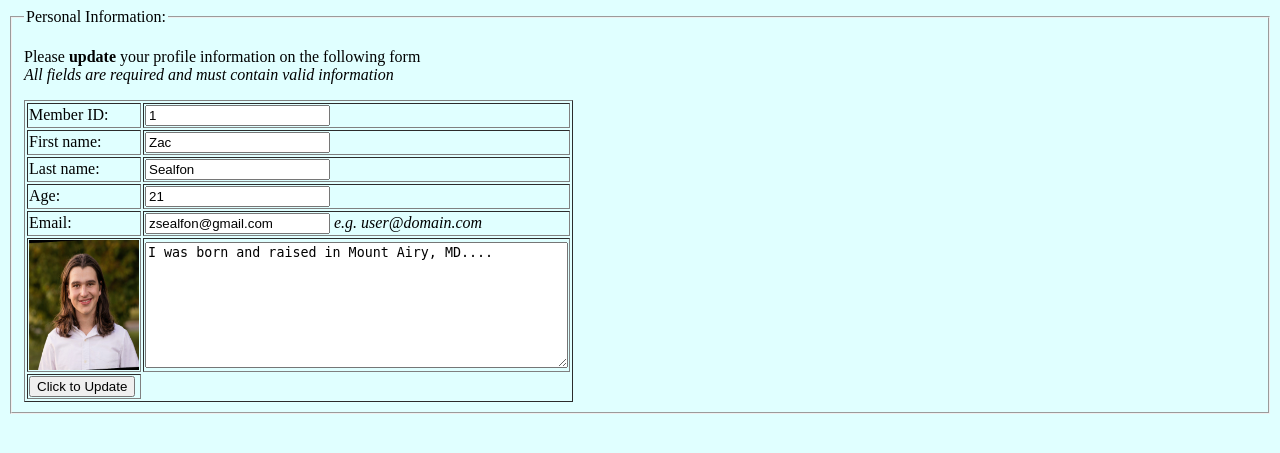
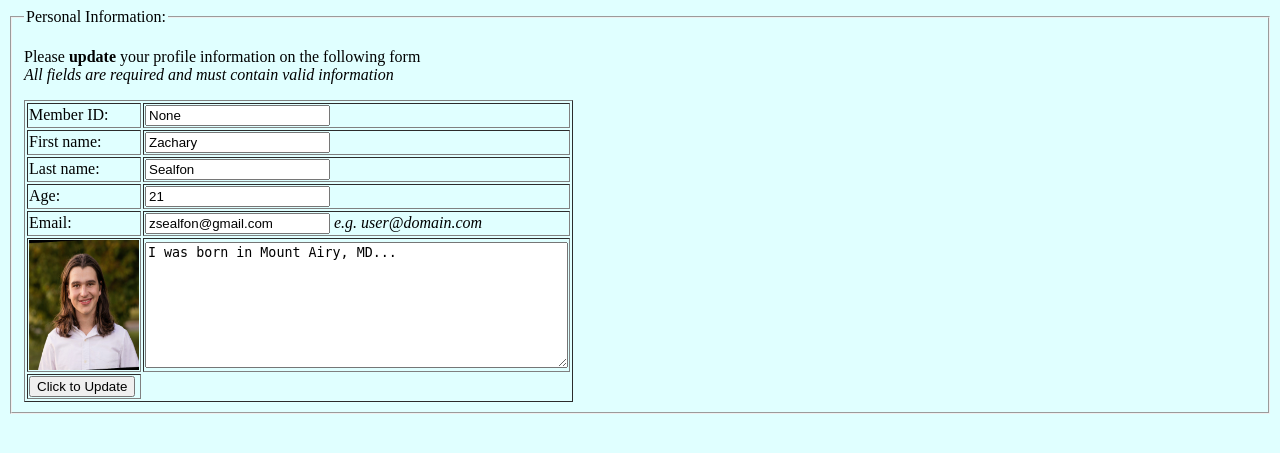
Before and after one commit to sealfonzachary/ISAT340_Final-Exam-Mini-Project-Flask-HTML-Python-and-SQLite, a Flask app: page /info in a window 1280 px wide. Shown: the top 453 px of the page. Run offline with Flask 3, Linux system fonts and the light colour scheme; data comes from the database, SQL or seed files in the repository.

Commit message:
Add files via upload
updated

```diff
--- a/templates/profile.htm
+++ b/templates/profile.htm
@@ -17,28 +17,28 @@
 	<tr>
 
 		<td>Member ID:</td>
-		<td><input type="text" name="memberID" value = "1"></td>
+		<td><input type="text" name="memberID" value = "{{memberID}}" readonly /></td>
 	</tr>
 	<tr>
 
 		<td>First name:</td>
-		<td><input type="text" name="firstname" value = "Zac"></td>
+		<td><input type="text" name="firstname" value = "{{firstname}}"></td>
 	</tr>
 	<tr>
 		<td>Last name:</td>
-		<td><input type="text" name="lastname" value = "Sealfon"></td>
+		<td><input type="text" name="lastname" value = "{{lastname}}"></td>
 	</tr>
 	<tr>
 		<td>Age:</td>
-		<td><input type="text" name="age" value = "21"></td>
+		<td><input type="text" name="age" value = "{{age}}"></td>
 	</tr>
 	<tr>
 		<td>Email:</td>
-		<td><input type="text" name="email" value = "zsealfon@gmail.com" ><i>    e.g. user@domain.com</i></td>
+		<td><input type="text" name="email" value = "{{email}}" ><i>    e.g. user@domain.com</i></td>
 	</tr>
 	<tr>
 		<td><img src="{{ url_for('static', filename='headshot.jpeg') }}" width="110" height="130"></td>
-		<td><textarea name="bio" rows="8" cols="50">I was born and raised in Mount Airy, MD....</textarea></td>
+		<td><textarea name="bio" rows="8" cols="50">{{bio}}</textarea></td>
 	</tr>
 
 
```
